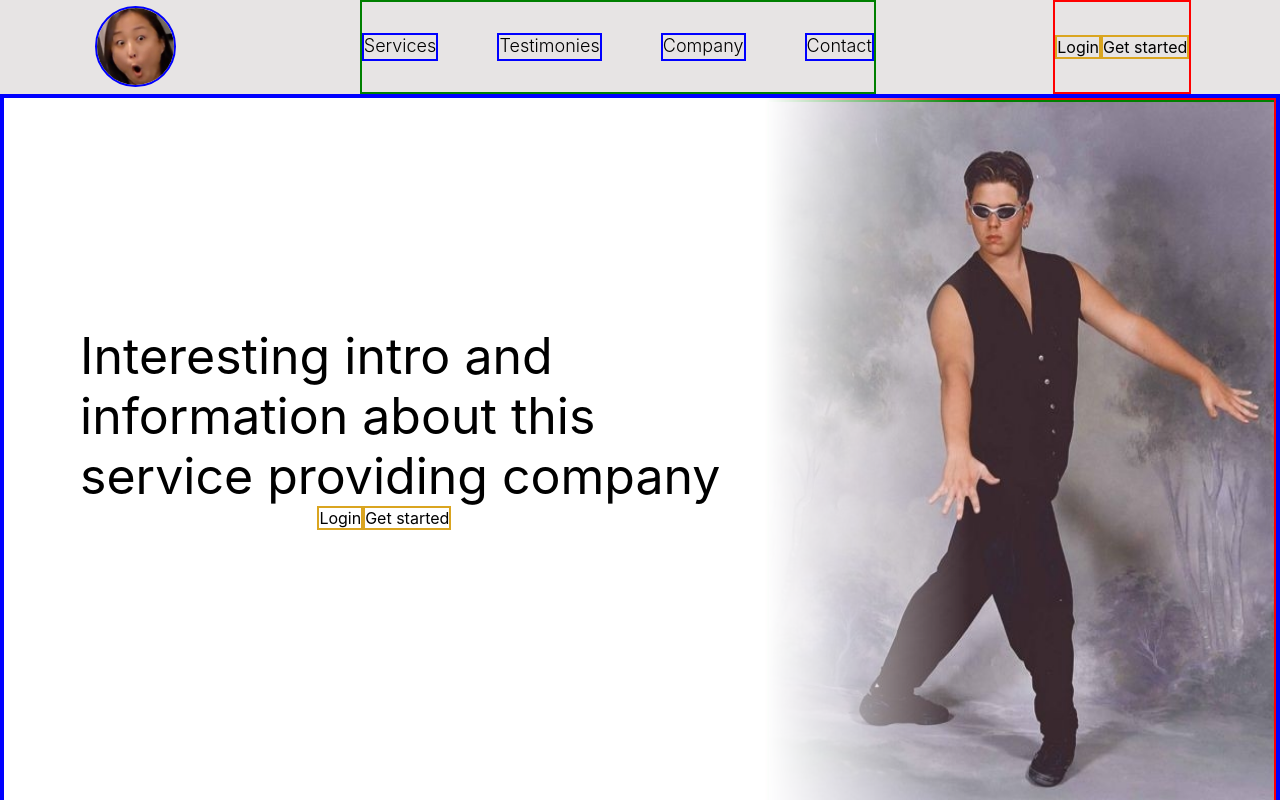
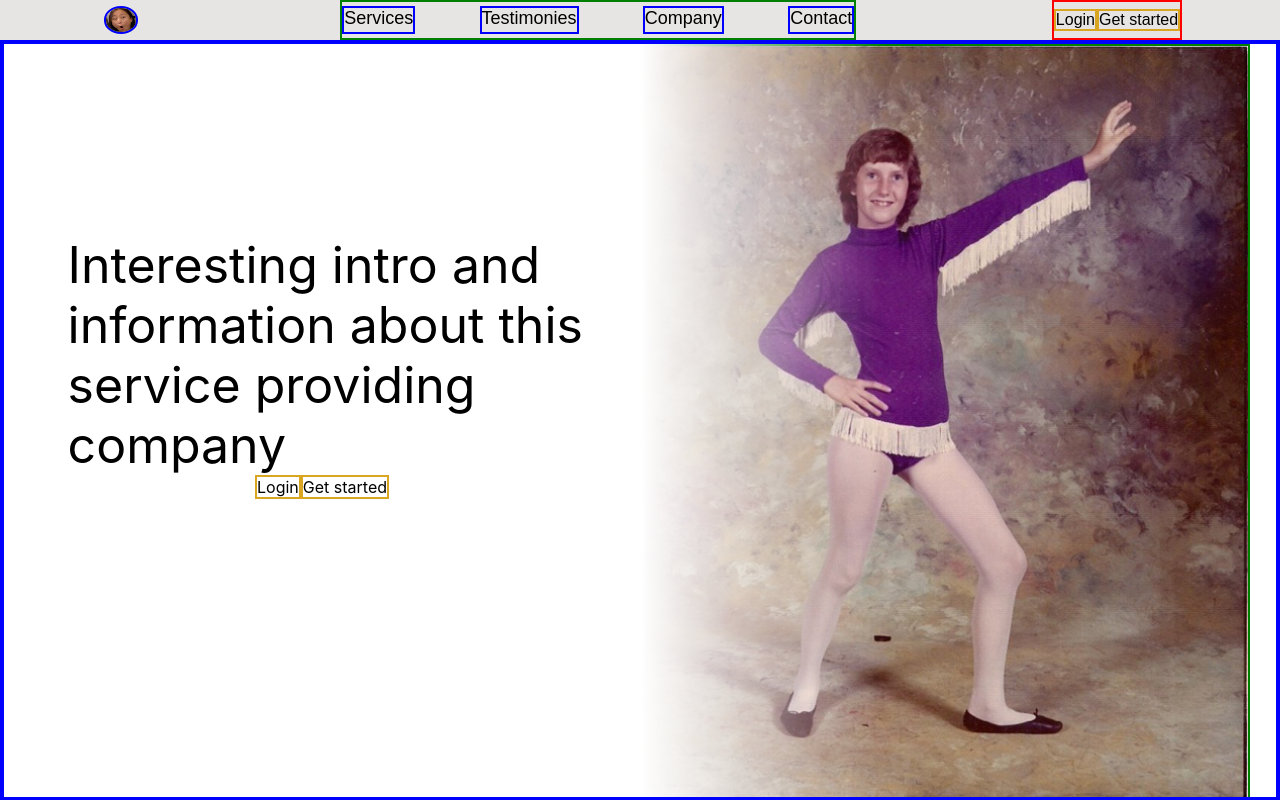
Before and after one commit to waxhsu/avg-service, a React (Create React App) app: page / in a window 1280 px wide. Shown: the top 800 px of the page. Built offline with nearby package versions, Linux system fonts and the light colour scheme.

Commit message:
connected navbar to sections

```diff
--- a/package.json
+++ b/package.json
@@ -6,6 +6,7 @@
     "@testing-library/jest-dom": "^5.16.5",
     "@testing-library/react": "^13.4.0",
     "@testing-library/user-event": "^13.5.0",
+    "animated-scroll-to": "^2.3.0",
     "react": "^18.2.0",
     "react-animated-slider": "^1.1.4",
     "react-dom": "^18.2.0",
--- a/src/components/Landing/Landing.css
+++ b/src/components/Landing/Landing.css
@@ -1,13 +1,15 @@
+@media all and (min-width: 1024px){
   .Landing {
     border: 4px blue solid;
     min-height: 90vh;
     /* max-width: 100%; */
+    overflow: hidden;
     display: flex;
   }
 
   .leftLanding {
     /* border: purple 2px solid; */
-  width: 60%;
+    width: 50%;
   }
 
   .infoBox {
@@ -22,16 +24,26 @@
   }
 
 
-.rightLanding {
+  /* .rightLanding {
     border: red 2px solid;
     width: 40%;
-  overflow: hidden;
     mask-image: linear-gradient(to left, rgba(0, 0, 0, 1.0) 60%, transparent 100%);
-}
+  } */
 
   .rightLanding > img{
     border: green solid 2px;
-  width: 100%;
     height: 100%;
     object-fit: fill;
+    mask-image: linear-gradient(to left, rgba(0, 0, 0, 1.0) 60%, transparent 100%);
   }
+}
+
+
+@media screen and (width: 550px) {
+  .Landing {
+    border: 4px red solid;
+    min-height: 40vh;
+    /* max-width: 100%; */
+    display: flex;
+  }
+}
--- a/src/components/Landing/Landing.js
+++ b/src/components/Landing/Landing.js
@@ -3,11 +3,12 @@ import Slider from 'react-animated-slider';
 import 'react-animated-slider/build/horizontal.css';
 import {CONTENT} from '../../const.js';
 import landingPic1 from '../../img/landingPlaceholder1.jpg';
+import landingPic2 from '../../img/landingPlaceholder2.jpg';
 
 
 function Landing(){
   return (
-    <div className="Landing">
+    <div id='landing' className="Landing">
       <div className='leftLanding'>
         <div className='infoBox'>Interesting intro and information about this service providing company</div>
         <div className='buttonBox'>
@@ -18,7 +19,7 @@ function Landing(){
 
       <div className='rightLanding'>
 
-        <img src={landingPic1} />
+        <img src={landingPic2} />
 
 
       {/* <Slider
--- a/src/components/Navbar/Navbar.css
+++ b/src/components/Navbar/Navbar.css
@@ -1,6 +1,16 @@
+/* * {
+  font-family: 'Source Sans Pro', sans-serif;
+} */
+
+h1{
+  margin-top: 5vh;
+}
+
 .Navbar {
+  font-family: 'Source Sans Pro', sans-serif;
   z-index: 1;
   display: flex;
+  max-height: 5vh;
   position: sticky;
   justify-content: space-around;
   background-color: rgb(231, 228, 228);
@@ -26,7 +36,8 @@
 
 .logo {
   border: solid 2px blue;
-  max-width: 6%;
+  max-width: 30px;
+  max-height: 30px;
   margin: 0.5%;
   border-radius: 50%;
 }
--- a/src/components/Navbar/Navbar.js
+++ b/src/components/Navbar/Navbar.js
@@ -1,5 +1,6 @@
 import './Navbar.css';
 import logo from '../../img/logo.png';
+import animateScrollTo from 'animated-scroll-to';
 
 function Navbar(){
   return (
@@ -8,22 +9,26 @@ function Navbar(){
 
       <div className='mainOptions'>
         <div>
-            <a className="Navbar-options" href="" target="_blank">Services</a>
+          {/* <div onClick={() => window.location.replace("#service")}> */}
+            <a className="Navbar-options" href="#service">Services</a>
+          {/* </div> */}
+        </div>
+
+        <div>
+            <a className="Navbar-options" href="#testimonies">Testimonies</a>
         </div>
         <div>
-            <a className="Navbar-options" href="" target="_blank">Testimonies</a>
+
+            <a className="Navbar-options" href="animateScrollTo(document.querySelector('.my-element'));">Company</a>
         </div>
         <div>
-            <a className="Navbar-options" href="" target="_blank">Company</a>
-        </div>
-        <div>
-            <a className="Navbar-options" href="" target="_blank">Contact</a>
+            <a className="Navbar-options" href="">Contact</a>
         </div>
       </div>
 
       <div className='rightSide'>
-          <a id='login' className='button' href="" target="_blank">Login</a>
-          <a id='signUp' className='button' href="" target="_blank">Get started</a>
+          <a id='login' className='button' href="">Login</a>
+          <a id='signUp' className='button' href="">Get started</a>
       </div>
     </div>
 
--- a/src/components/Service/Service.js
+++ b/src/components/Service/Service.js
@@ -3,7 +3,7 @@ import { SERVICE } from '../../const.js';
 
 function Service() {
     return (
-        <div className="Service">
+        <div id='service' className="Service">
             <div class="header">
                 <h1>Services that you can expect</h1>
                 <h4>it's aight</h4>
--- a/src/components/Testimonies/Testimonies.js
+++ b/src/components/Testimonies/Testimonies.js
@@ -3,7 +3,7 @@ import { TESTIMONIES } from '../../const.js';
 
 function Testimonies() {
     return (
-        <div className="Testimonies">
+        <div id='testimonies' className="Testimonies">
             <div class="header">
                 <h1>What our customers say about AVRG</h1>
                 <h4>AVRG provides a level of support sometimes</h4>
--- a/src/const.js
+++ b/src/const.js
@@ -123,7 +123,7 @@ export const FOOTER_company = [
   },
   {
     name: `Why [company]`,
-    link: '#',
+    link: '#service',
   },
   {
     name: `Contact Us`,
@@ -131,9 +131,15 @@ export const FOOTER_company = [
   },
   {
     name: `Testimonials`,
-    link: '#',
+    link: '#testimonies',
   },
 ]
+
+
+// <a href={`#${child.get('label')}`}>{child.get('label')}</a>
+// automated backlinking??
+// https://stackoverflow.com/questions/46180291/click-link-to-scroll-to-specific-section-react-js
+
 
 export const FOOTER_account = [
   {
```
Also changed, not shown: 1 other file (tests, documents, lock files or other folders). Lines whose indentation alone changed are shown as unchanged.
